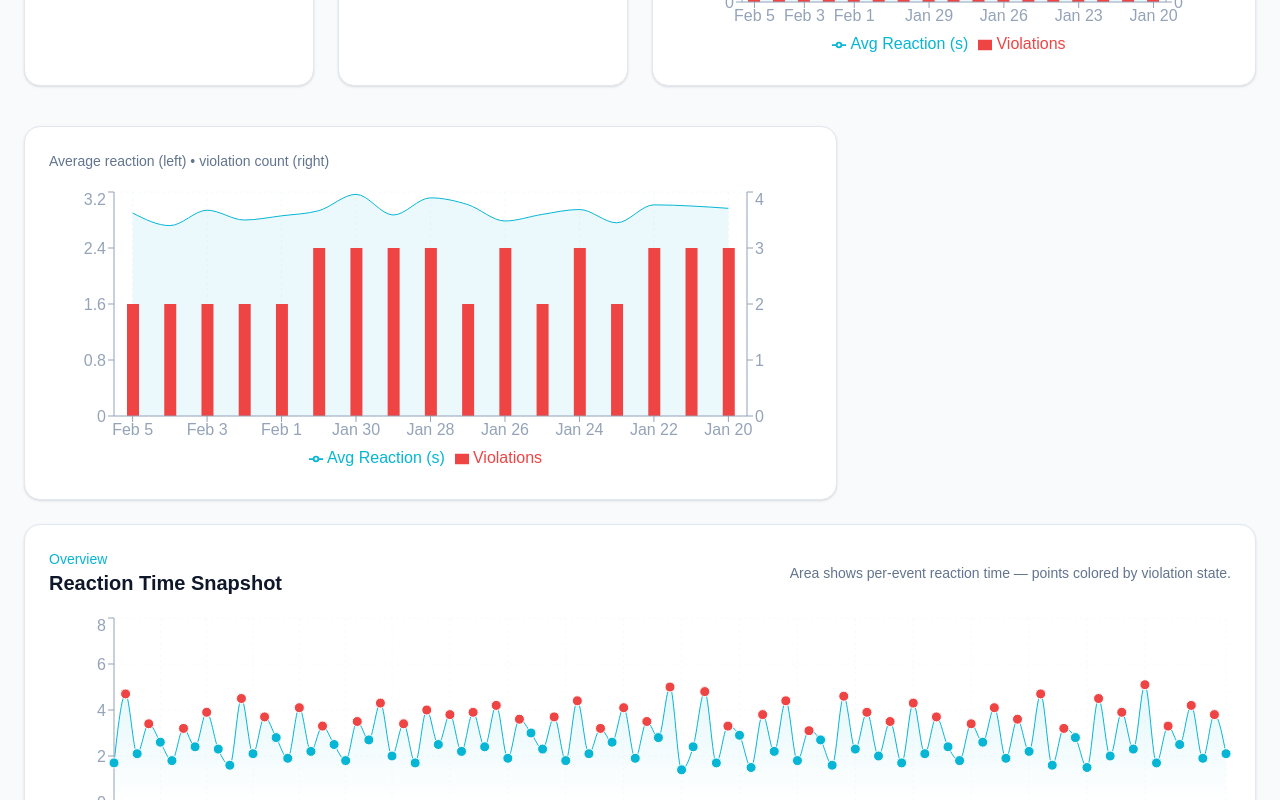
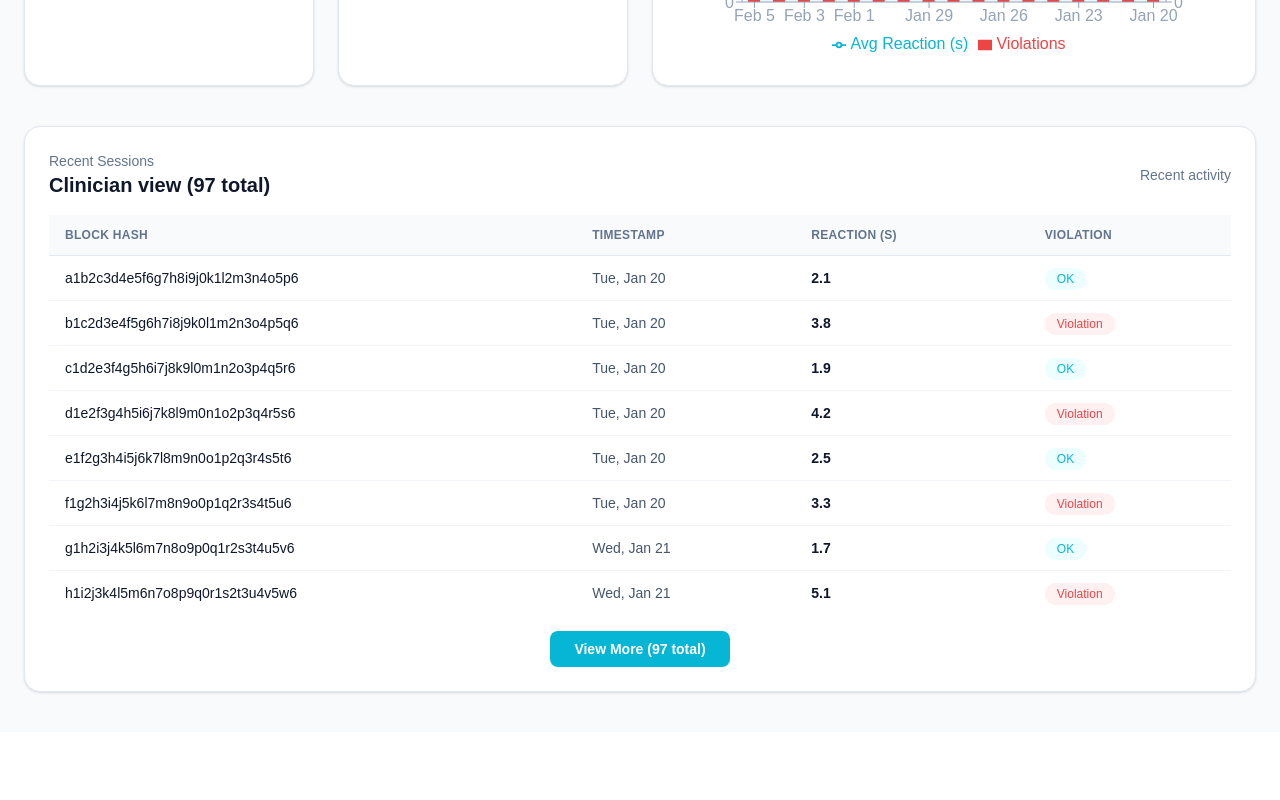
Before and after one commit to Quddos/Blockchain_XR_IoMT, a Next.js app: page /dashboard in a window 1280 px wide. Shown: the part 500-1300 px from the top of the page. After the commit the page ends 1232 px from the top, so only its background shows below. Built offline with nearby package versions, Linux system fonts and the light colour scheme.

Commit message:
refactor(DashboardPage): comment out TrendCharts section for future use refactor(SessionsTable): remove unnecessary blank line

```diff
--- a/app/dashboard/page.tsx
+++ b/app/dashboard/page.tsx
@@ -213,9 +213,9 @@ export default async function DashboardPage() {
           </div>
         </section>
 
-        <section className="mb-10">
+        {/* <section className="mb-10">
           <TrendCharts sessions={sessions} compactMode={false} />
-        </section>
+        </section> */}
 
         <section className="rounded-2xl border border-slate-200 bg-white p-6 shadow-sm">
           <div className="mb-4 flex items-center justify-between">
--- a/components/dashboard/SessionsTable.tsx
+++ b/components/dashboard/SessionsTable.tsx
@@ -14,7 +14,6 @@ type SessionsTableProps = {
   sessions: Session[];
   thresholdSec: number;
 };
-
 
 export function SessionsTable({
   sessions,
```
